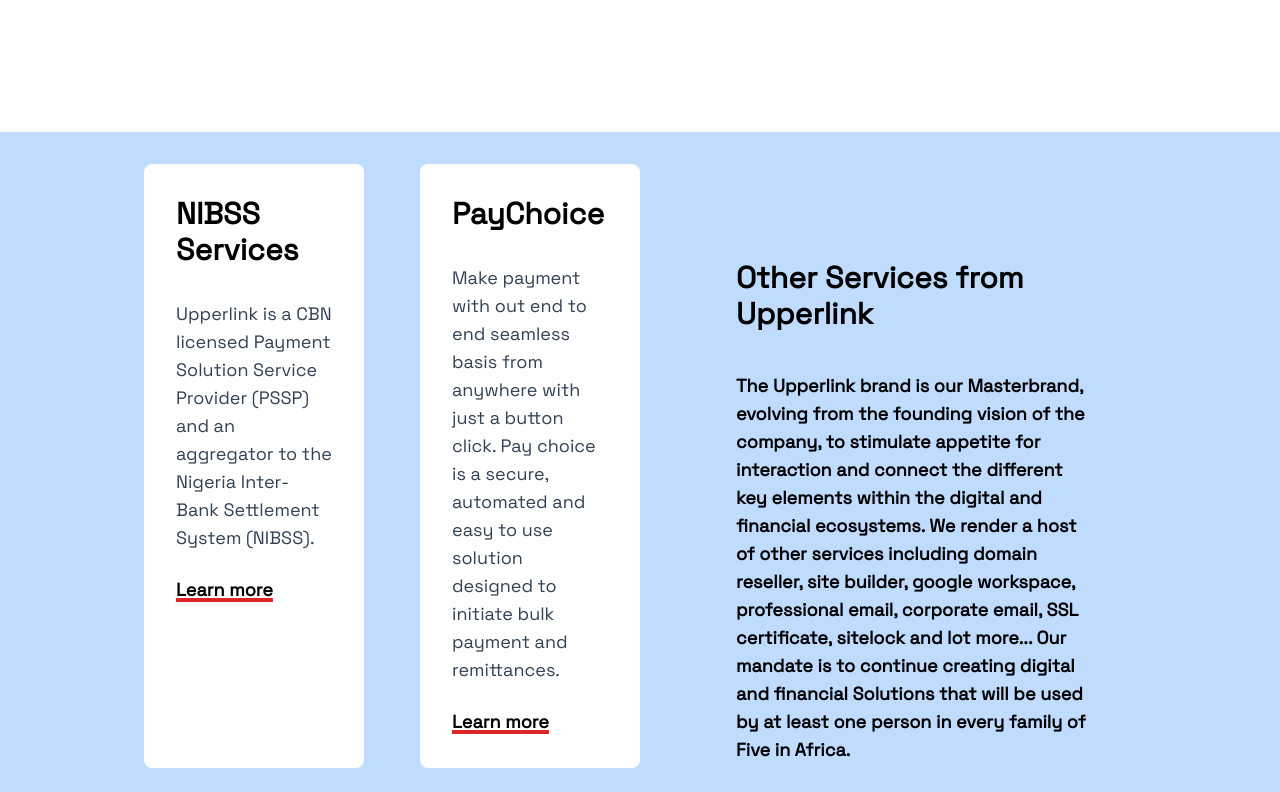
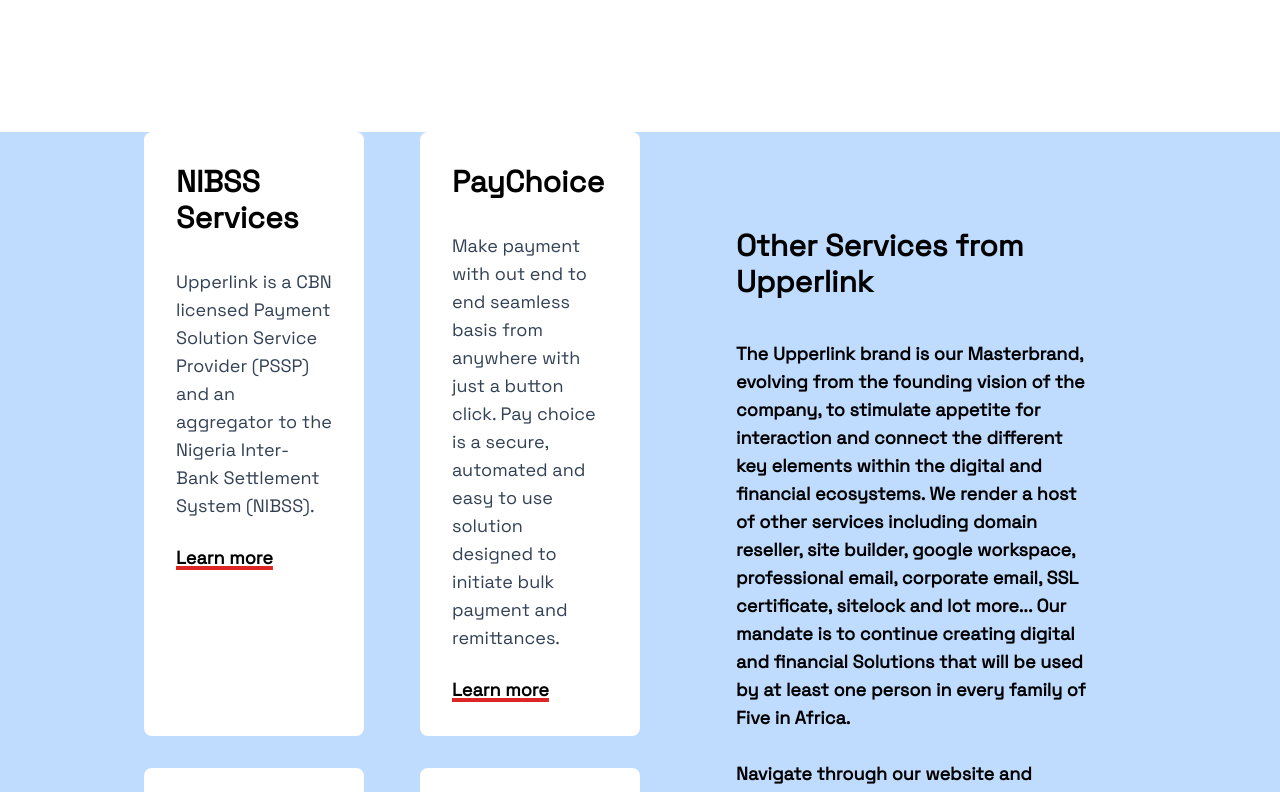
Before and after one commit to Vinniharu/upperlink-demo, a website: page dist/index.html in a window 1280 px wide. Shown: the part 5060-5852 px from the top of the page. Drawn offline with nearby package versions, Linux system fonts and the light colour scheme; files that its build step writes are made by us from their sources.

Commit message:
fixed responsiveness at the our service section

```diff
--- a/dist/index.html
+++ b/dist/index.html
@@ -283,7 +283,7 @@
 
    <!-- our services -->
 
-   <div class="bg-blue-200 p-8 md:px-16 lg:px-36 grid grid-cols-1 md:grid-cols-2 justify-between gap-y-24">
+   <div class="bg-blue-200 md:px-16 lg:px-36 grid grid-cols-1 md:grid-cols-2 justify-between gap-y-24">
       <div class="grid grid-cols-1 md:grid-cols-2 gap-y-14 md:gap-y-8 gap-x-0 xl:gap-x-14 md:gap-x-6 ">
          <div class="bg-white hover:bg-blue-100 hover:translate-y-10 duration-500 ease-in-out p-8 rounded-lg">
             <h1 class="font-semibold text-xl md:text-2xl xl:text-3xl mb-8">NIBSS Services</h1>
```
